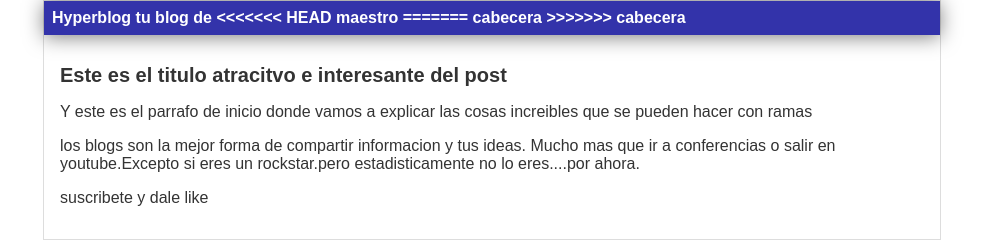
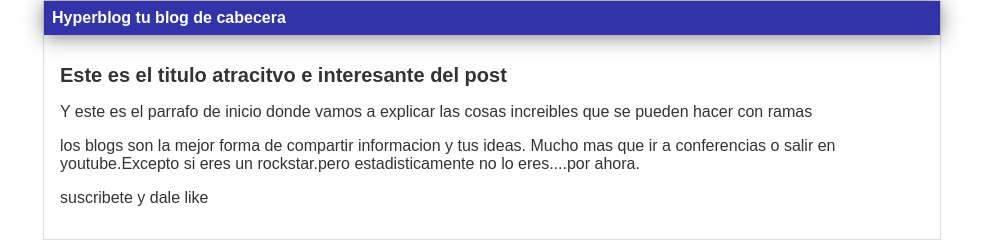
Before and after one commit to DanielHernandez07/hyperblog, a plain HTML site: page blogpost.html in a window 1280 px wide. Shown: the whole page, without its empty margins (148-1131 px from the left). Drawn offline with Linux system fonts and the light colour scheme.

Commit message:
solucioné el conflicto de las ramas al fusionar

```diff
--- a/blogpost.html
+++ b/blogpost.html
@@ -9,11 +9,7 @@
             <div id ="cabecera">
                 Hyperblog
                 <span id="taglilne">tu blog de
-<<<<<<< HEAD
-                    maestro
-=======
                     cabecera
->>>>>>> cabecera
                 </span>
 
             </div>
```
